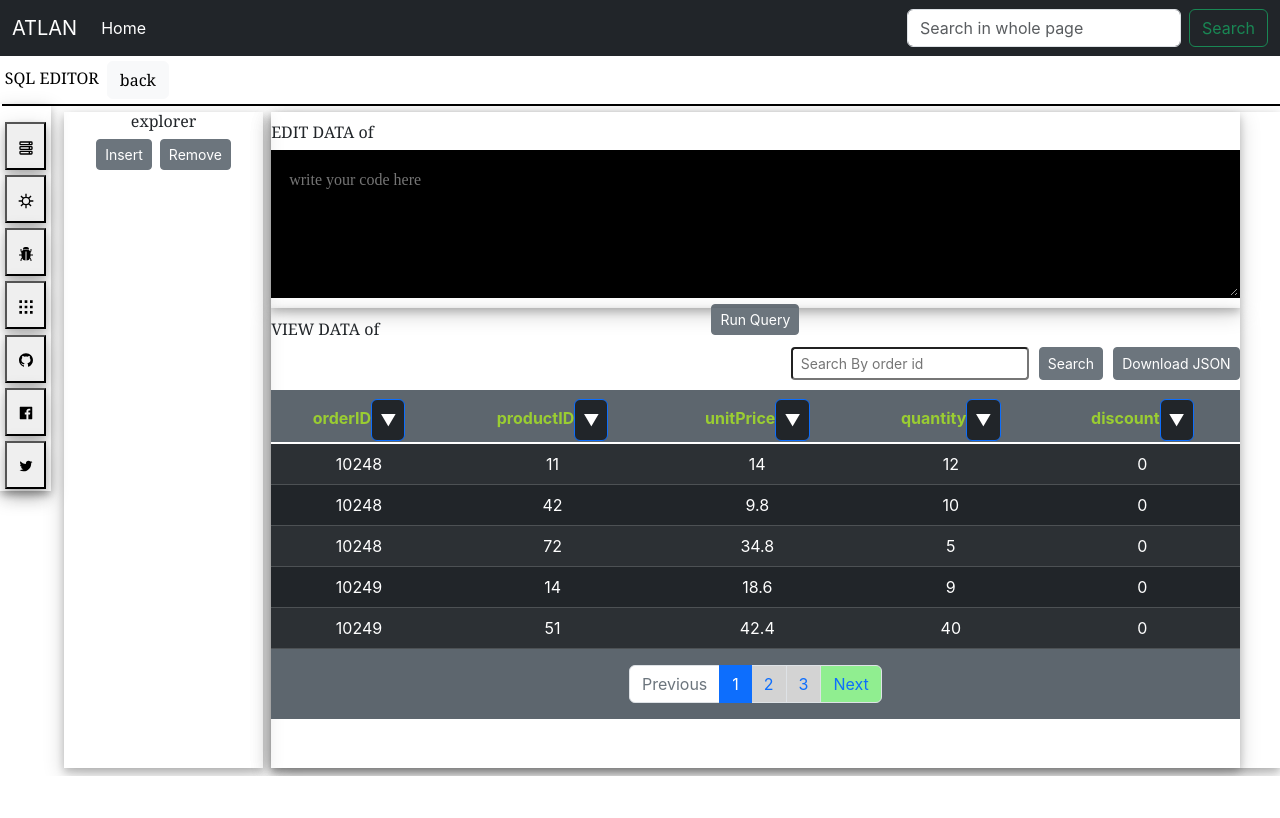
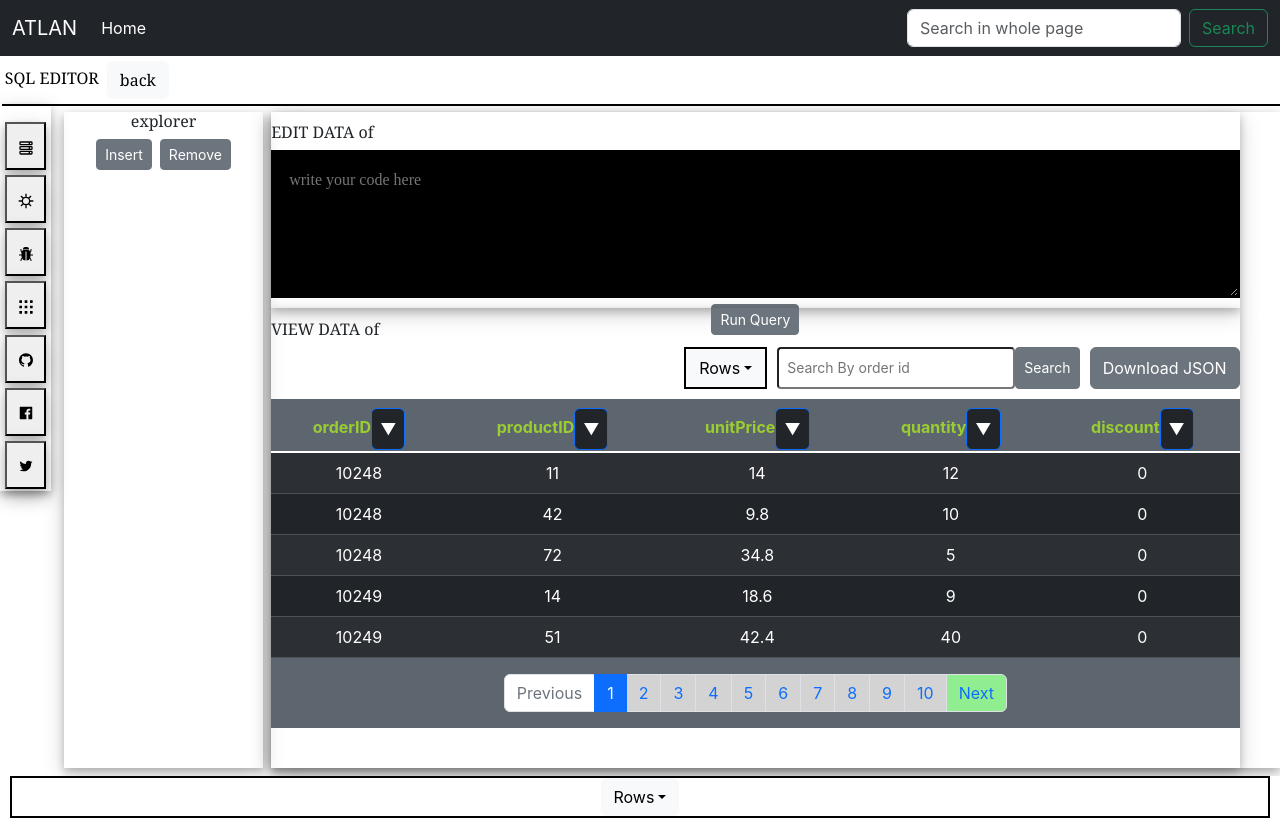
Before and after one commit to Gaurav05082002/Atlan-mysql, a React (Create React App) app: page / in a window 1280 px wide. Built offline with nearby package versions, Linux system fonts and the light colour scheme.

Commit message:
pagenation done

```diff
--- a/package.json
+++ b/package.json
@@ -1,6 +1,5 @@
 {
   "name": "atlan",
-
   "version": "0.1.0",
   "private": true,
   "dependencies": {
@@ -13,8 +12,10 @@
     "@testing-library/user-event": "^13.5.0",
     "axios": "^1.6.2",
     "baseui": "^13.0.0",
+    "bootstrap": "^5.3.2",
     "material-react-table": "^2.0.4",
     "react": "^18.1.0",
+    "react-bootstrap": "^2.9.1",
     "react-dom": "^18.1.0",
     "react-scripts": "5.0.1",
     "reactstrap": "^9.2.1",
--- a/src/App.js
+++ b/src/App.js
@@ -7,6 +7,7 @@ import Editor from './components/editor/Editor';
 import UseEffect from './components/states/UseEffect';
 import Viewer from './components/table/Viewer';
 import AdvanceTable from './components/Advanced/AdvanceTable';
+import DropDown from './components/Helper/DropDown';
 
 
 function App() {
@@ -17,6 +18,7 @@ function App() {
       <Nav/>
       <Nav2/>
       <Editor/>
+      <DropDown/>
       {/* <AdvanceTable/> */}
 
       {/* <UseEffect/> */}
--- /dev/null
+++ b/src/components/Helper/DropDown.js
@@ -0,0 +1,29 @@
+import React from 'react';
+import { Dropdown } from 'react-bootstrap';
+
+const DropDown = ({ setRowsNumber }) => {
+  const rowsOptions = [5, 10, 15, 20];
+
+  const handleSelect = (selectedRows) => {
+    setRowsNumber(selectedRows);
+  };
+
+  return (
+    <Dropdown onSelect={handleSelect} style={{ marginRight: "10px", marginLeft: "10px", border: "2px solid black" }}
+    >
+      <Dropdown.Toggle variant="light" >
+        Rows
+      </Dropdown.Toggle>
+
+      <Dropdown.Menu>
+        {rowsOptions.map((option, index) => (
+          <Dropdown.Item key={index} eventKey={option}>
+            {option}
+          </Dropdown.Item>
+        ))}
+      </Dropdown.Menu>
+    </Dropdown>
+  );
+};
+
+export default DropDown;
--- a/src/components/table/Viewer.css
+++ b/src/components/table/Viewer.css
@@ -12,12 +12,19 @@
 .id-small-heading {
   display: none;
 }
-
+/* .productID-input{
+  margin-right: 0 !important;
+  border: solid 2px green;
+} */
+.downloadbtn{
+  margin-left: 10px !important;
+  /* border: solid 10px red; */
+}
 .button-container {
   display: flex;
   flex-direction: row;
   justify-content: flex-end;
-  gap: 10px; /* Adjust the gap as needed */
+ /* Adjust the gap as needed */
   margin-bottom: 10px; /* Adjust the margin as needed */
 }
 
--- a/src/components/table/Viewer.js
+++ b/src/components/table/Viewer.js
@@ -12,6 +12,7 @@ import {
 } from "reactstrap";
 import { sortByAsc, sortByDeAsc } from "../Helper/SortFunctions";
 import downloadJsonFile from "../Helper/DownloadJSON";
+import DropDown from "../Helper/DropDown";
 
 const Viewer = () => {
   const [filterData, setFilterData] = useState([]);
@@ -19,6 +20,8 @@ const Viewer = () => {
   const [currentPage, setCurrentPage] = useState(0);
   const [pagiNation, setPagiNation] = useState(true);
   const [inputValue, setInputValue] = useState("");
+  const [rowsNumber ,setRowsNumber] = useState(5);
+
   const [text, setText] = useState({
     orderID: false,
     productID: false,
@@ -36,7 +39,7 @@ const Viewer = () => {
   ];
 
   useEffect(() => {
-    const data = Data1;
+    const data = Data;
 
     setFilterData(data);
     hidePagination(data);
@@ -127,7 +130,7 @@ const Viewer = () => {
   const pageSize = 5;
   const pagesCount = Math.ceil(filterData.length / pageSize);
   const renderPaginationButtons = () => {
-    const buttonsToShow = 5; // Number of buttons to show in a group
+    const buttonsToShow = 10; // Number of buttons to show in a group
     const start = Math.max(0, currentPage - Math.floor(buttonsToShow / 2));
     const end = Math.min(pagesCount, start + buttonsToShow);
 
@@ -151,10 +154,17 @@ const Viewer = () => {
   return (
     <>
       <div className="button-container">
+
+
+
+        <DropDown setRowsNumber={setRowsNumber}/>
+
         <input
           type="number"
-          className="form-control-sm"
+          className="form-control-sm "
+
           placeholder="Search By order id"
+
           // value={inputValue}
           onChange={handleInputChange}
         />
@@ -162,7 +172,8 @@ const Viewer = () => {
         {isSearching ? (
           <button
             type="button"
-            className="btn btn-secondary btn-sm"
+            className="btn btn-secondary btn-sm "
+
             onClick={handleResetClick}
           >
             Reset
@@ -179,8 +190,9 @@ const Viewer = () => {
 
         <button
           type="button"
-          class="btn btn-secondary btn-sm"
+          class="btn btn-secondary btn-sm, downloadbtn"
           onClick={downloadJsonFileFun}
+
         >
           Download JSON
         </button>
@@ -192,7 +204,7 @@ const Viewer = () => {
           <thead>{renderTableHeader()}</thead>
           <tbody>
             {filterData
-              .slice(currentPage * 5, (currentPage + 1) * 5)
+              .slice(currentPage * 5, (currentPage + rowsNumber/5) * 5)
               .map((i, index) => (
                 <tr key={i.orderID + "_" + index}>
                   <td>{i.orderID}</td>
```
Also changed, not shown: 1 other file (tests, documents, lock files or other folders).
